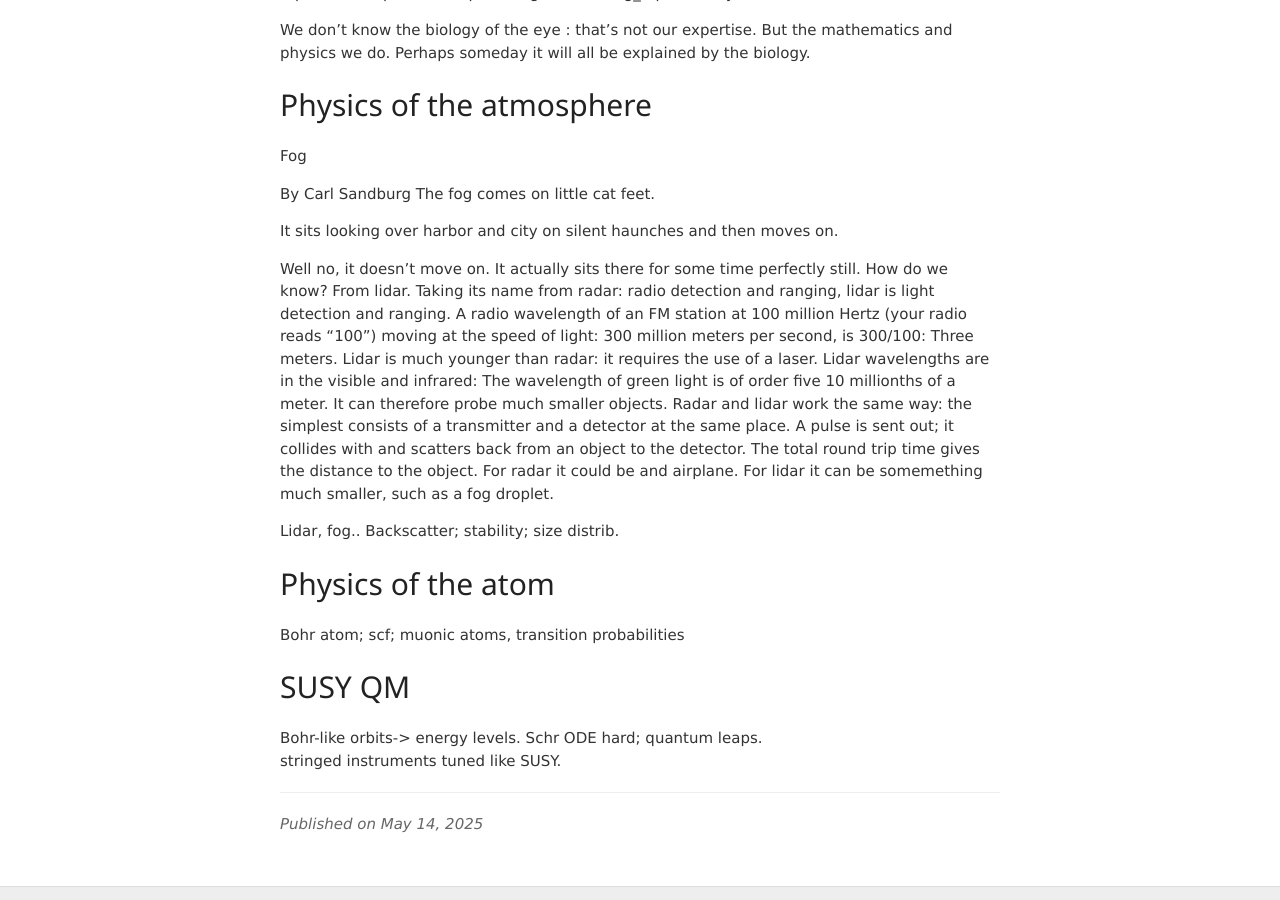
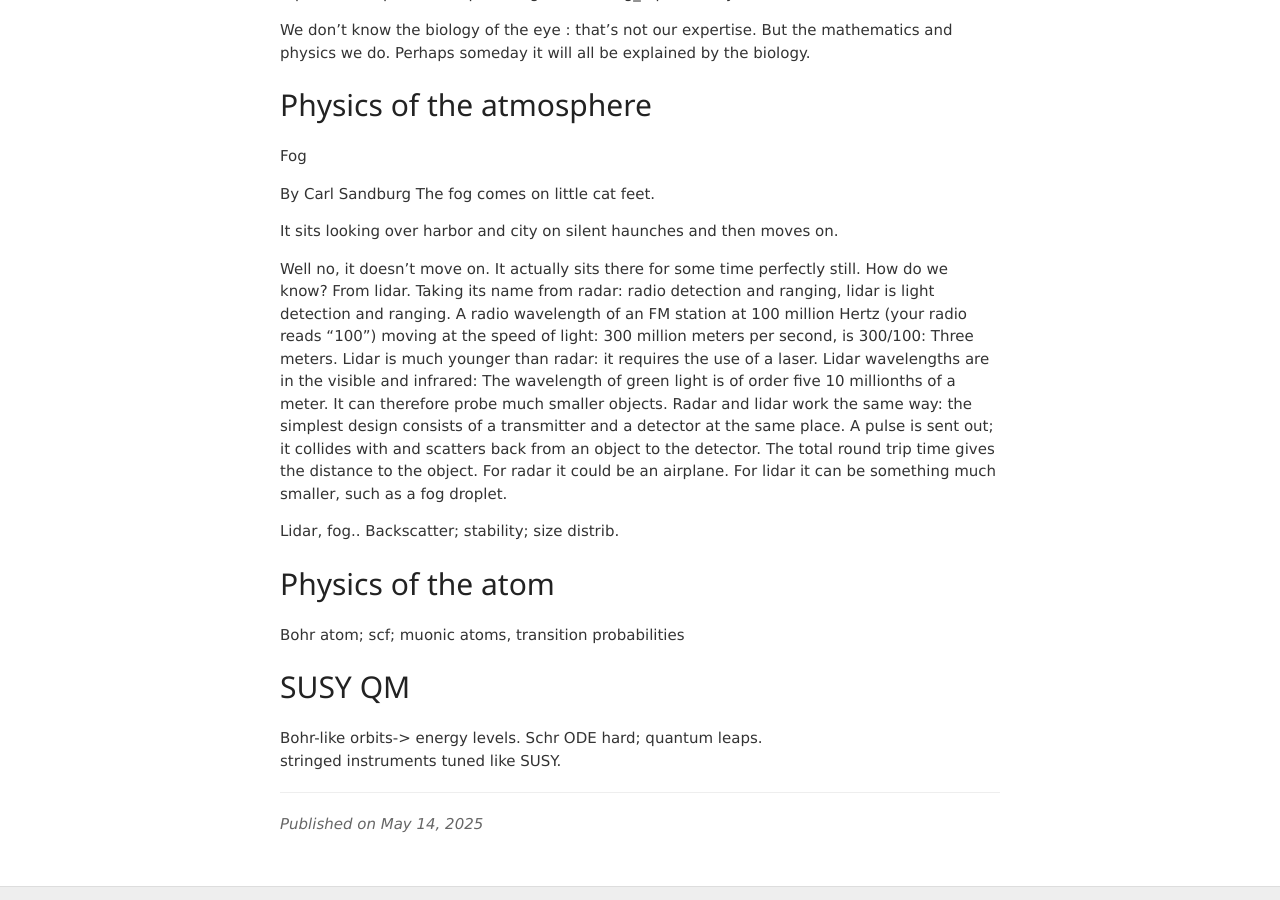
Before and after one commit to jvmallow/jvmallow.github.io, a Jekyll site: the page built from _posts/2025-05-14-Physics.md, in a window 1280 px wide and 900 px high, scrolled down 4292 px. Built offline with Jekyll 4.4.1, drawn with Linux system fonts in a browser that asks for light colours; a script that is not in the unit is left out.

Commit message:
Update 2025-05-14-Physics.md

```diff
--- a/_posts/2025-05-14-Physics.md
+++ b/_posts/2025-05-14-Physics.md
@@ -123,7 +123,7 @@ over harbor and city
 on silent haunches
 and then moves on.
 
-Well no, it doesn't move on.  It actually sits there for some time perfectly still.   How do we know? From lidar. Taking its name from radar: radio detection and ranging, lidar is light detection and ranging. A radio wavelength of an FM station at 100 million Hertz (your radio reads "100") moving at the speed of light: 300 million meters per second, is 300/100: Three meters. Lidar is much younger than radar: it requires the use of a laser. Lidar wavelengths are in the visible and infrared:  The wavelength of green light is of order five 10 millionths of a meter. It can therefore probe much smaller objects. Radar and lidar work the same way: the simplest consists of a transmitter and a detector at the same place. A pulse is sent out; it collides with and scatters back from an object to the detector. The total round trip time gives the distance to the object. For radar it could be and airplane. For lidar it can be somemething much smaller, such as a fog droplet.
+Well no, it doesn't move on.  It actually sits there for some time perfectly still.   How do we know? From lidar. Taking its name from radar: radio detection and ranging, lidar is light detection and ranging. A radio wavelength of an FM station at 100 million Hertz (your radio reads "100") moving at the speed of light: 300 million meters per second, is 300/100: Three meters. Lidar is much younger than radar: it requires the use of a laser. Lidar wavelengths are in the visible and infrared:  The wavelength of green light is of order five 10 millionths of a meter. It can therefore probe much smaller objects. Radar and lidar work the same way: the simplest design consists of a transmitter and a detector at the same place. A pulse is sent out; it collides with and scatters back from an object to the detector. The total round trip time gives the distance to the object. For radar it could be an airplane. For lidar it can be something much smaller, such as a fog droplet.
 
 
 Lidar, fog.. Backscatter; stability; size distrib.
```
